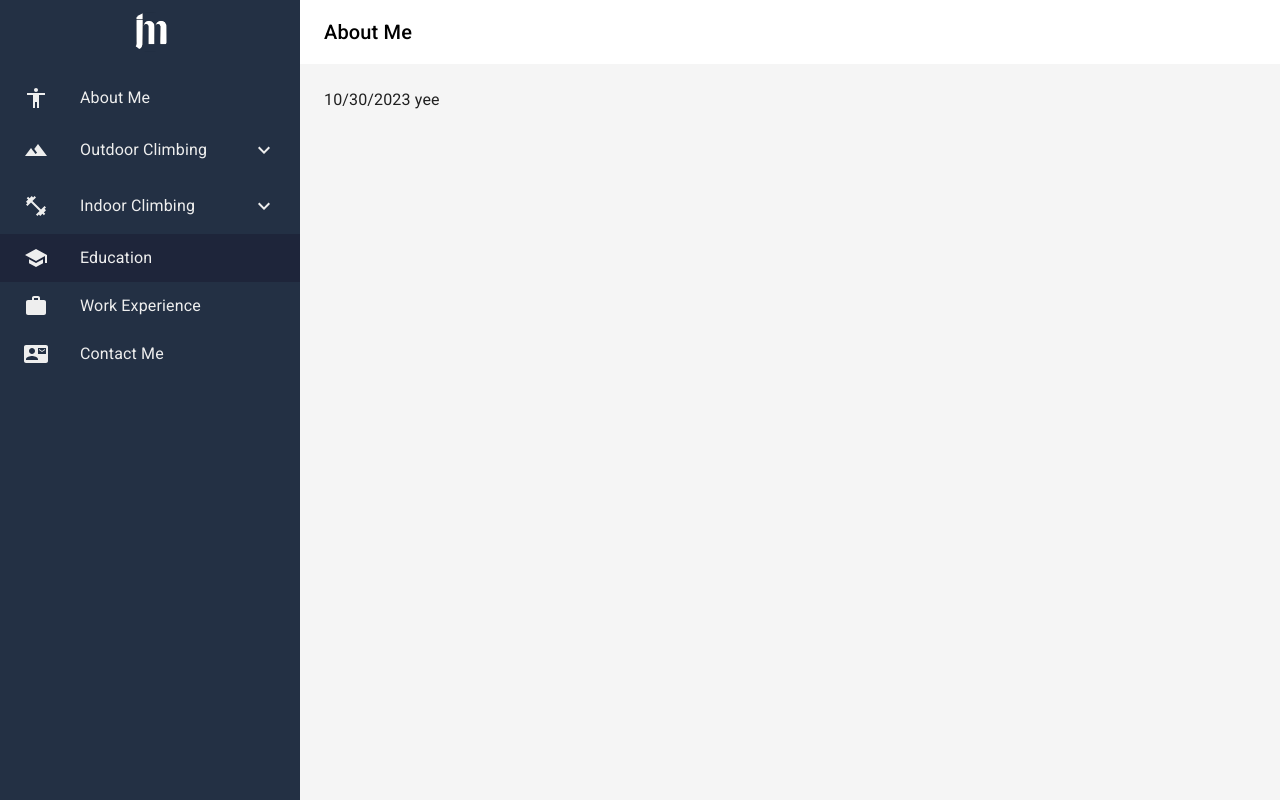
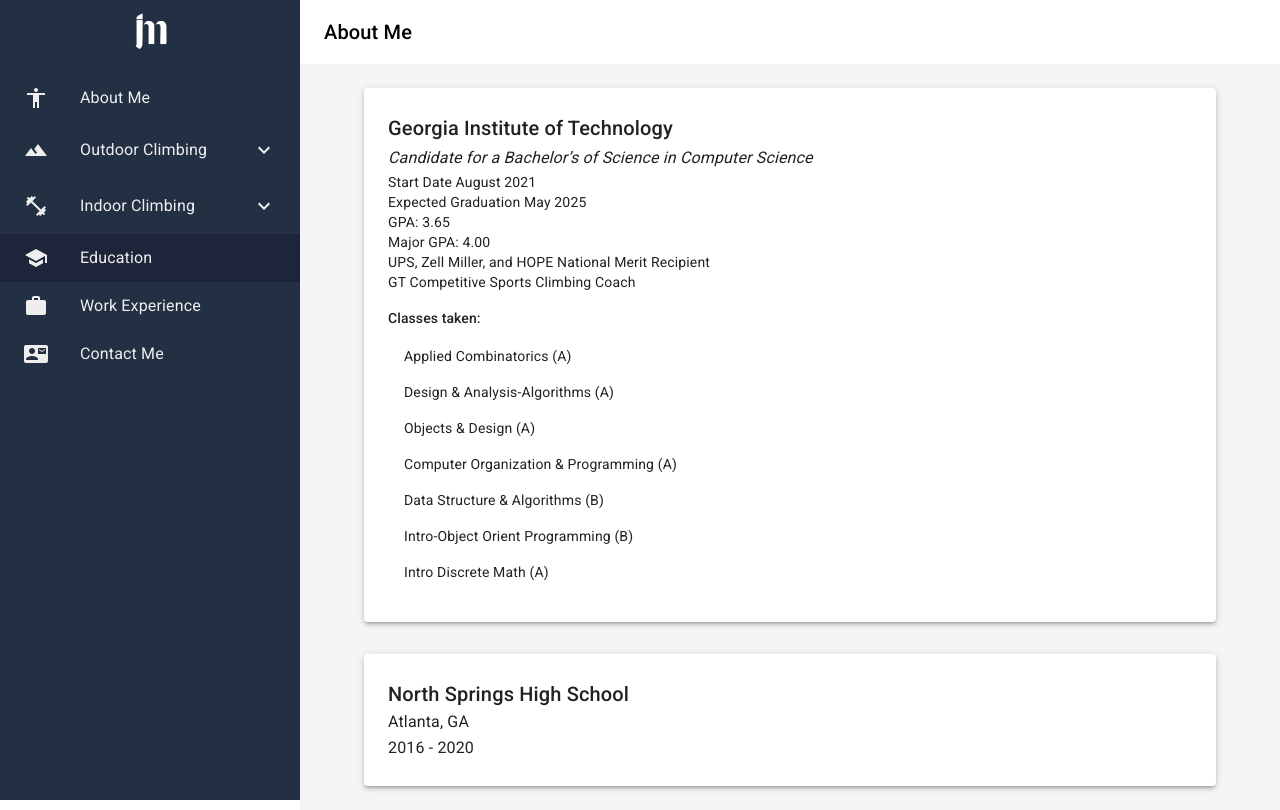
Before and after one commit to jmuehring/JMPortfolio, a React (Create React App) app in the folder climbingport/: page /JoshWebsite/education in a window 1280 px wide. Built offline with nearby package versions, Linux system fonts and the light colour scheme.

Commit message:
education page not complete

```diff
--- a/climbingport/src/pages/Education/Education.tsx
+++ b/climbingport/src/pages/Education/Education.tsx
@@ -1,10 +1,76 @@
 import React from 'react';
+import { Container, Typography, Paper, Box, List, ListItem, ListItemText } from '@mui/material';
 
-type Props = {};
+const Education = () => {
+  return (
+    <Container maxWidth="md">
 
-const Education = (props: Props) => {
-  return (
-    <div>10/30/2023 yee</div>
+      <Paper elevation={3} sx={{ padding: 3, marginBottom: 4 }}>
+        <Typography variant="h6" component="h2">
+          Georgia Institute of Technology
+        </Typography>
+        <Typography variant="subtitle1" style={{ fontStyle: 'italic' }}>
+           Candidate for a Bachelor’s of Science in Computer Science
+        </Typography>
+        <Typography variant="body2">
+          Start Date August 2021
+          <br>
+
+          </br>
+          Expected Graduation May 2025
+        </Typography>
+        <Typography variant="body2">
+          GPA: 3.65 <br>
+          </br> Major GPA: 4.00
+        </Typography>
+        <Typography variant="body2">
+          UPS, Zell Miller, and HOPE National Merit Recipient
+        </Typography>
+        <Typography variant="body2">
+          GT Competitive Sports Climbing Coach
+        </Typography>
+        <Box marginTop={2}>
+          <Typography variant="subtitle2">
+            Classes taken:
+          </Typography>
+          <List dense>
+            <ListItem>
+              <ListItemText primary="Applied Combinatorics (A)" />
+            </ListItem>
+            <ListItem>
+              <ListItemText primary="Design & Analysis-Algorithms (A)" />
+            </ListItem>
+            <ListItem>
+              <ListItemText primary="Objects & Design (A)" />
+            </ListItem>
+            <ListItem>
+              <ListItemText primary="Computer Organization & Programming (A)" />
+            </ListItem>
+            <ListItem>
+              <ListItemText primary="Data Structure & Algorithms (B)" />
+            </ListItem>
+            <ListItem>
+              <ListItemText primary="Intro-Object Orient Programming (B)" />
+            </ListItem>
+            <ListItem>
+              <ListItemText primary="Intro Discrete Math (A)" />
+            </ListItem>
+          </List>
+        </Box>
+      </Paper>
+
+      <Paper elevation={3} sx={{ padding: 3 }}>
+        <Typography variant="h6" component="h2">
+          North Springs High School
+        </Typography>
+        <Typography variant="body1">
+          Atlanta, GA
+        </Typography>
+        <Typography variant="subtitle1">
+          2016 - 2020
+        </Typography>
+      </Paper>
+    </Container>
   );
 };
 
```
